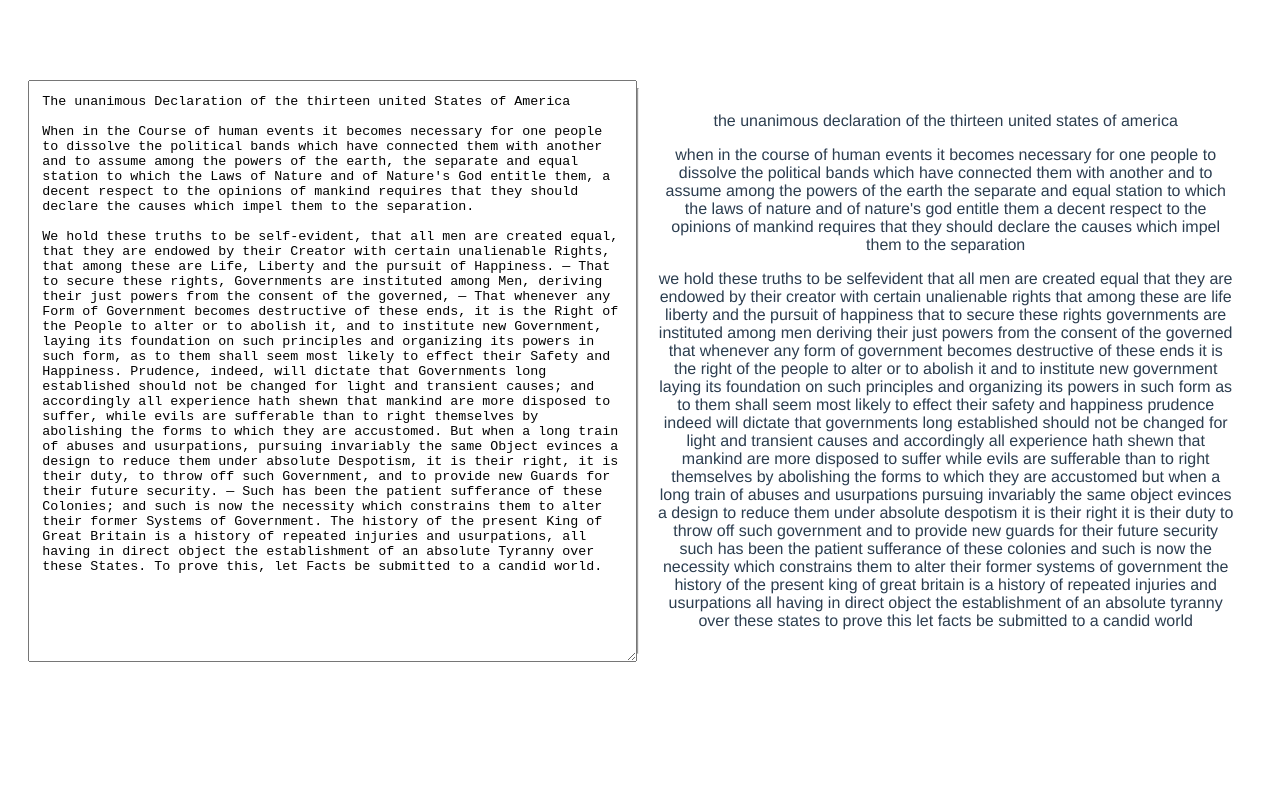
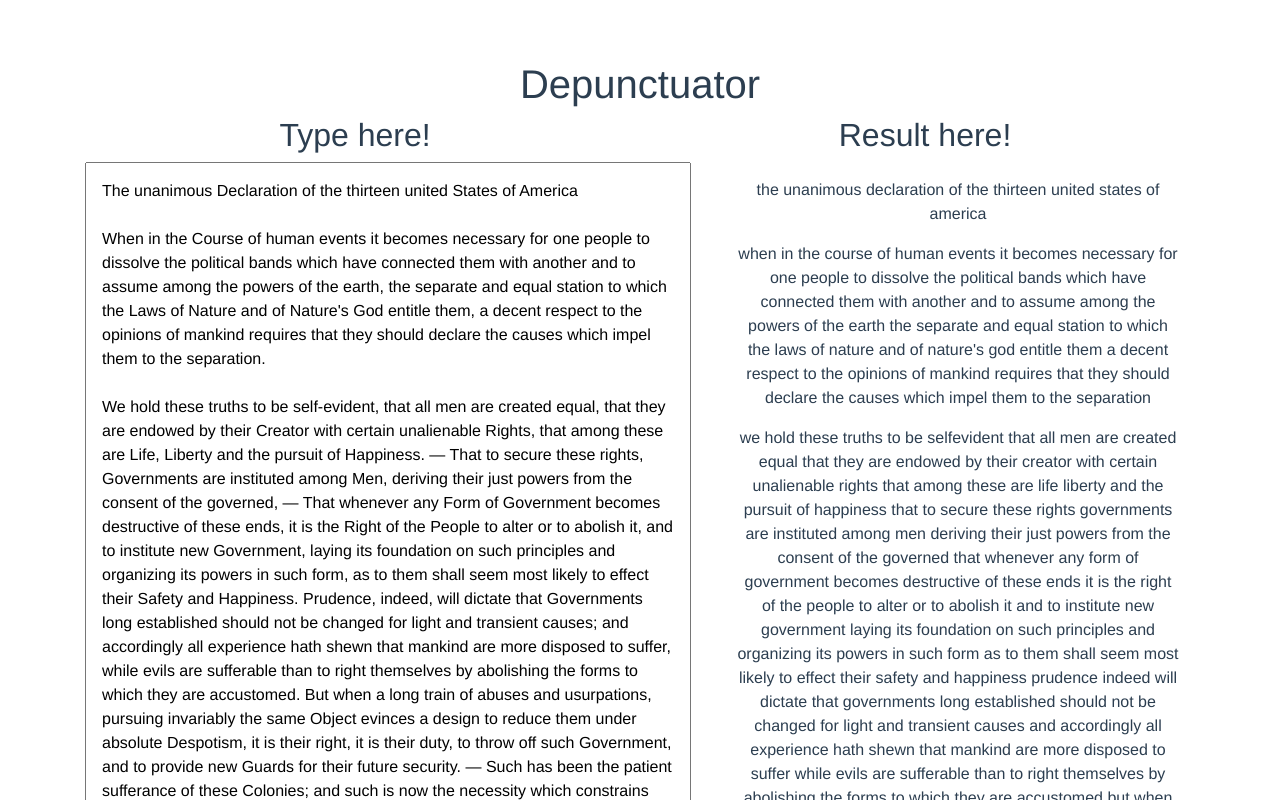
Before and after one commit to awatts/depunctuator, a Vue app: page / in a window 1280 px wide. Shown: the top 800 px of the page. Built offline with nearby package versions, Linux system fonts and the light colour scheme.

Commit message:
Add Bootstrap

```diff
--- a/package.json
+++ b/package.json
@@ -8,6 +8,7 @@
     "lint": "vue-cli-service lint"
   },
   "dependencies": {
+    "bootstrap-vue": "^2.0.0-rc.14",
     "vue": "^2.6.6"
   },
   "devDependencies": {
--- a/public/index.html
+++ b/public/index.html
@@ -3,7 +3,7 @@
   <head>
     <meta charset="utf-8">
     <meta http-equiv="X-UA-Compatible" content="IE=edge">
-    <meta name="viewport" content="width=device-width,initial-scale=1.0">
+    <meta name="viewport" content="width=device-width, initial-scale=1, shrink-to-fit=no">
     <link rel="icon" href="<%= BASE_URL %>favicon.ico">
     <title>depunctuator</title>
   </head>
--- a/src/App.vue
+++ b/src/App.vue
@@ -6,6 +6,12 @@
 
 <script>
 import Depunctuator from './components/Depunctuator.vue'
+import Vue from 'vue'
+import BootstrapVue from 'bootstrap-vue'
+import 'bootstrap/dist/css/bootstrap.css'
+import 'bootstrap-vue/dist/bootstrap-vue.css'
+
+Vue.use(BootstrapVue)
 
 export default {
   name: 'app',
--- a/src/components/Depunctuator.vue
+++ b/src/components/Depunctuator.vue
@@ -1,13 +1,25 @@
 <template>
-    <div id="app">
-    <div class="box">
-        <textarea v-model="usertext" rows="10" cols="60"></textarea>
-        <hr/>
-        <article class="replacement">
-        <p v-for="(para, index) in strippedText.split('\n\n')" :key="index">{{para}}</p>
-        </article>
-    </div>
-    </div>
+    <b-container>
+        <b-row>
+            <b-col>
+                <h1>Depunctuator</h1>
+            </b-col>
+        </b-row>
+        <b-row>
+            <b-col><h2>Type here!</h2></b-col>
+            <b-col><h2>Result here!</h2></b-col>
+        </b-row>
+        <b-row>
+            <b-col>
+                <textarea v-model="usertext" rows="10" cols="60"></textarea>
+            </b-col>
+            <b-col>
+                <article class="replacement">
+                <p v-for="(para, index) in strippedText.split('\n\n')" :key="index">{{para}}</p>
+                </article>
+            </b-col>
+        </b-row>
+    </b-container>
 </template>
 
 <script>
@@ -23,39 +35,21 @@ We hold these truths to be self-evident, that all men are created equal, that th
     }
   },
   computed: {
-  	strippedText: function() {
-    	return this.usertext.toLowerCase().replace(/[.,\/#!$%\^&\*;:{}=\-_`~()@—]/g,"");
+    strippedText: function() {
+        return this.usertext.toLowerCase().replace(/[.,/#!$%^&*;:{}=\-_`~()@—]/g,"");
     }
   }
 }
 </script>
 
 <style scoped>
-body {
-  background: #20262E;
-  padding: 20px;
-  font-family: Helvetica;
-}
-
-#app {
-  background: #fff;
-  border-radius: 4px;
-  padding: 20px;
-  transition: all 0.2s;
-}
-
-.box {
-  display: flex;
-  justify-content: space-between;
-}
 
 textarea {
-  flex: 200px;
   padding: 1em;
+  min-height: 85%;
 }
 
 article {
-  flex: 200px;
   padding: 1em;
 }
 
```
Also changed, not shown: 1 other file (tests, documents, lock files or other folders).
